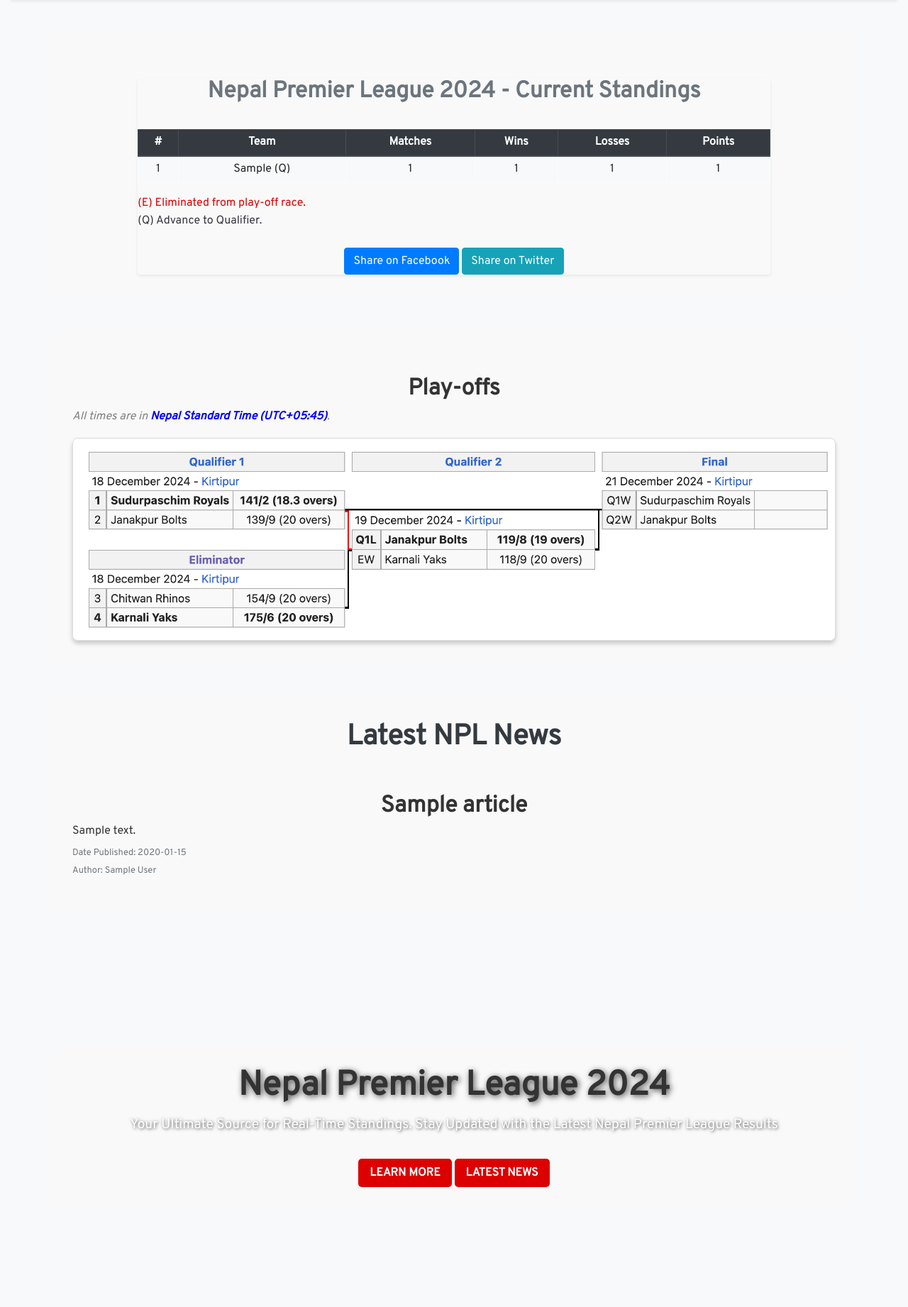
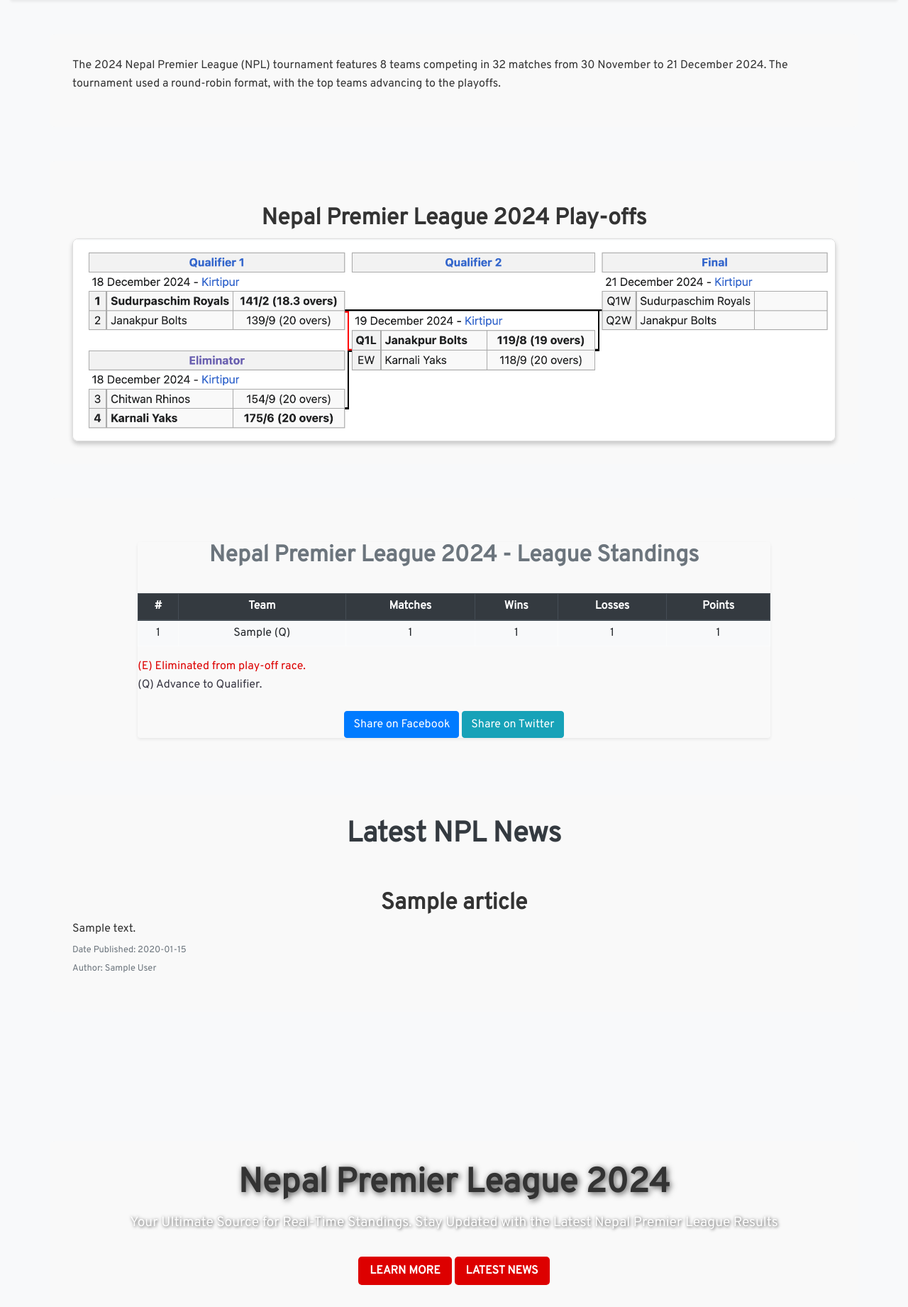
Before and after one commit to surajrimal/npl-standings, a Flask app: template app/templates/home.html in a window 1280 px wide. Shown: the part 126-1968 px from the top of the page at 71% size. Run offline with Flask 3, Linux system fonts and the light colour scheme; tables that the repository leaves empty hold one stand-in row (values such as "Sample post"); the template is opened without the code that fills it: values that come from a table or form of the project are taken from there, most other values are stand-ins (such as "Sample title", 1, 10 or a date in 2020); some libraries are stand-ins or nearby versions.

Commit message:
home page adjustment

```diff
--- a/app/templates/home.html
+++ b/app/templates/home.html
@@ -1,12 +1,28 @@
 {% extends 'base.html' %}
 
 {% block content %}
+<div class="container mt-5">
+<p>The 2024 Nepal Premier League (NPL) tournament features 8 teams competing in 32 matches from
+     30 November to 21 December 2024.
+     The tournament used a round-robin format, with the top teams advancing to the playoffs.</p>
+</div>
+<div class="container mt-5">
+    <h2 text-center mb-4 text-secondary>Nepal Premier League 2024 Play-offs</h2>
+    <!-- Image Display -->
+    <div class="text-center" >
+        <img src="{{ url_for('static', filename='assets/img/playoff.png') }}"
+             alt="Play-offs Bracket"
+             class="img-fluid"
+             style="border: 1px solid #ddd; border-radius: 8px; box-shadow: 0 4px 6px rgba(0,0,0,0.2);">
+    </div>
+</div>
+
 <!-- Standings Section -->
 <div class="container mt-5">
     <div class="row justify-content-center">
         <div class="col-lg-10 col-md-12">
             <div class=" shadow-sm border-light rounded">
-                    <h2 class="text-center mb-4 text-secondary">Nepal Premier League 2024 - Current Standings</h2>
+                    <h2 class="text-center mb-4 text-secondary">Nepal Premier League 2024 - League Standings</h2>
 
                     <!-- Responsive Wrapper -->
                     <div id="standingsContainer" class="table-responsive">
@@ -57,20 +73,6 @@
         </div>
     </div>
 </div>
-<div class="container mt-5">
-    <h2>Play-offs</h2>
-    <p style="font-style: italic; color: gray;">
-        All times are in <span style="color: blue; font-weight: bold;">Nepal Standard Time (UTC+05:45)</span>.
-    </p>
-
-    <!-- Image Display -->
-    <div class="text-center" >
-        <img src="{{ url_for('static', filename='assets/img/playoff.png') }}"
-             alt="Play-offs Bracket"
-             class="img-fluid"
-             style="border: 1px solid #ddd; border-radius: 8px; box-shadow: 0 4px 6px rgba(0,0,0,0.2);">
-    </div>
-</div>
 
 <div class="container mt-5">
     <h1 class="text-center mb-4">Latest NPL News</h1>
```
Also changed, not shown: app/static/assets/favicon.ico.
